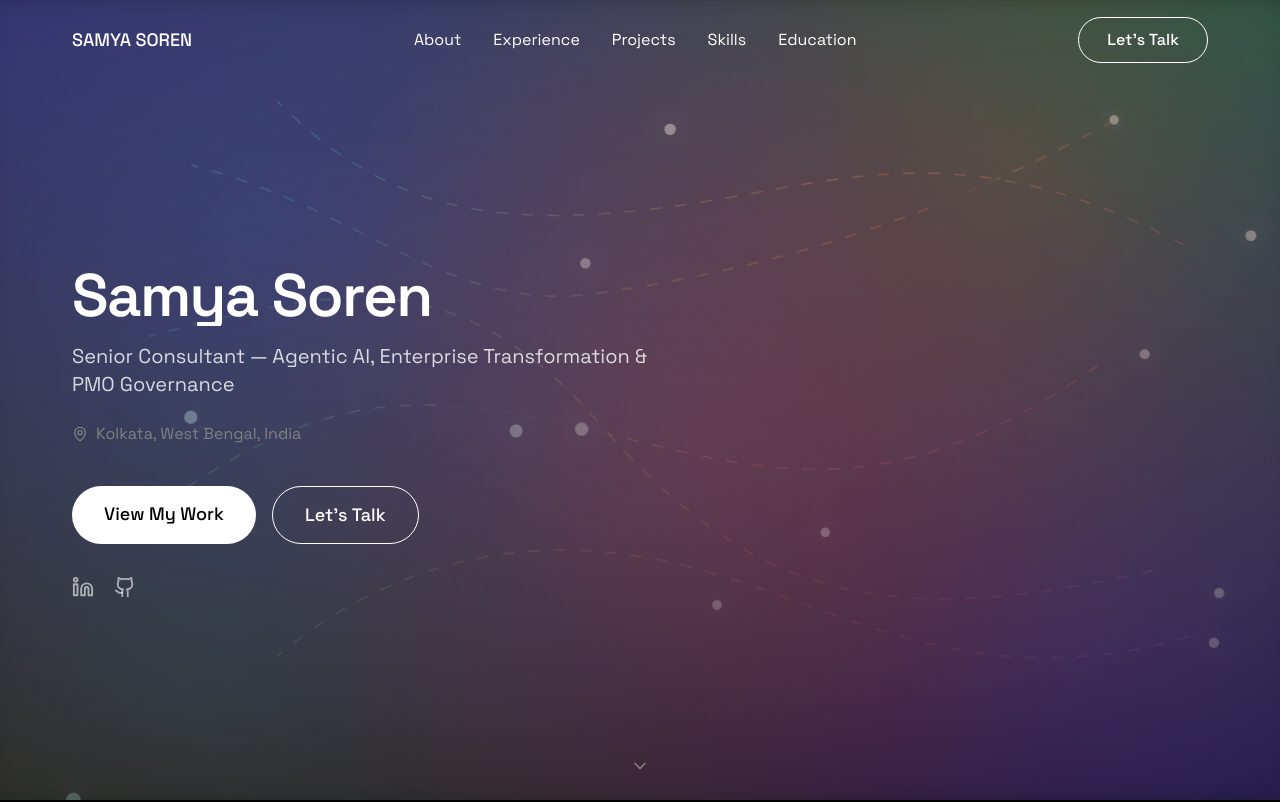
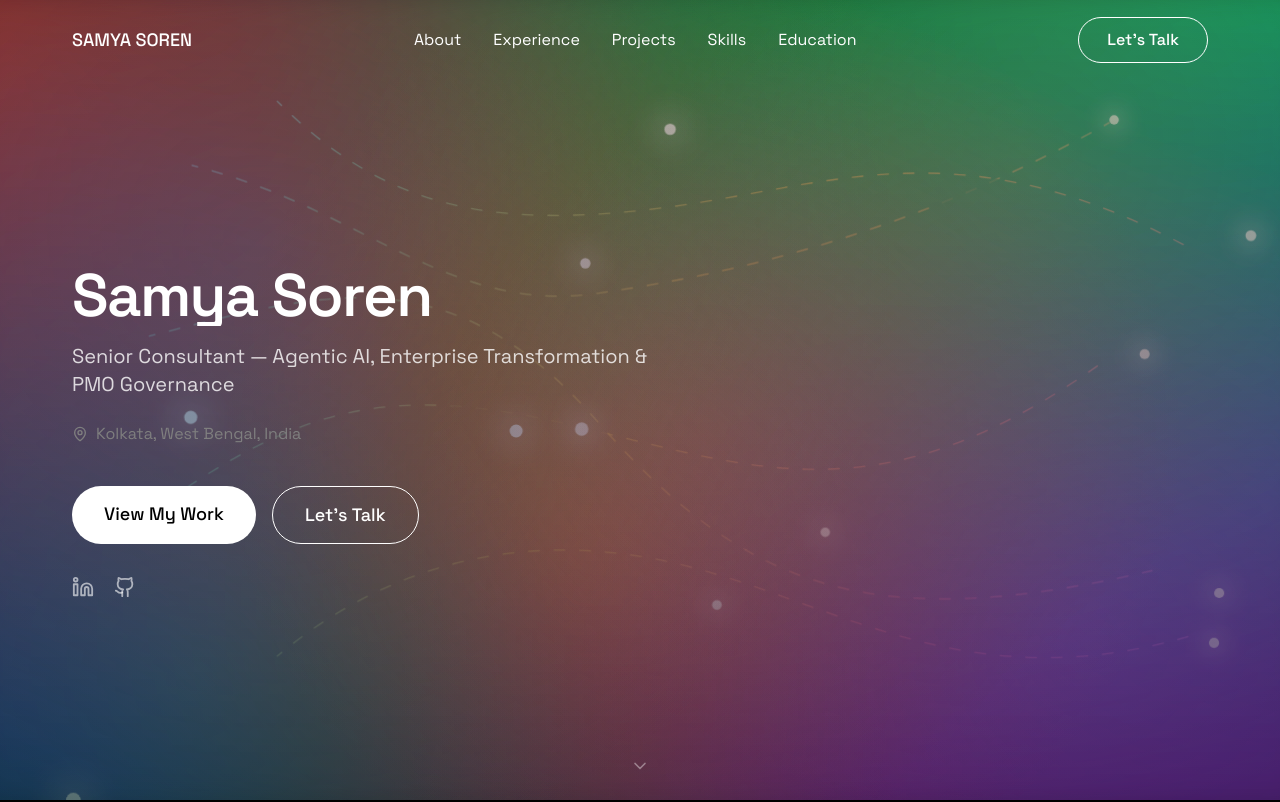
Before and after one commit to kulkid49/samya, a React (Vite) app: page / in a window 1280 px wide. Shown: the top 802 px of the page. Built offline with nearby package versions, Linux system fonts and the light colour scheme.

Commit message:
Brighten hero background palette

```diff
--- a/src/index.css
+++ b/src/index.css
@@ -87,16 +87,17 @@
 
   .hero-ai-bg {
     background:
-      radial-gradient(circle at 18% 24%, rgba(59, 93, 255, 0.55) 0%, transparent 58%),
-      radial-gradient(circle at 82% 18%, rgba(28, 195, 137, 0.48) 0%, transparent 58%),
-      radial-gradient(circle at 14% 86%, rgba(250, 144, 14, 0.52) 0%, transparent 58%),
-      radial-gradient(circle at 86% 84%, rgba(126, 67, 255, 0.5) 0%, transparent 58%),
-      radial-gradient(circle at 55% 60%, rgba(240, 48, 48, 0.46) 0%, transparent 62%),
+      linear-gradient(135deg, rgba(255, 45, 45, 0.2) 0%, rgba(33, 229, 106, 0.18) 25%, rgba(31, 123, 255, 0.18) 50%, rgba(155, 69, 255, 0.18) 75%, rgba(255, 154, 31, 0.2) 100%),
+      radial-gradient(circle at 18% 24%, rgba(255, 45, 45, 0.82) 0%, transparent 42%),
+      radial-gradient(circle at 82% 18%, rgba(33, 229, 106, 0.76) 0%, transparent 42%),
+      radial-gradient(circle at 14% 86%, rgba(31, 123, 255, 0.78) 0%, transparent 42%),
+      radial-gradient(circle at 86% 84%, rgba(155, 69, 255, 0.8) 0%, transparent 42%),
+      radial-gradient(circle at 55% 60%, rgba(255, 154, 31, 0.78) 0%, transparent 46%),
       radial-gradient(circle at 52% 48%, rgba(255, 255, 255, 0.08) 0%, transparent 62%);
     background-size: 200% 200%;
-    filter: blur(18px) saturate(1.15);
-    opacity: 0.95;
-    transform: scale(1.05);
+    filter: blur(22px) saturate(1.9) brightness(1.05);
+    opacity: 1;
+    transform: scale(1.08);
     animation: hero-ai-bg-shift 12s ease-in-out infinite alternate;
   }
 
@@ -106,7 +107,7 @@
   }
 
   .hero-ai-network {
-    opacity: 0.7;
+    opacity: 0.88;
     mix-blend-mode: screen;
   }
 
@@ -123,9 +124,11 @@
   .hero-ai-node {
     fill: rgba(255, 255, 255, 0.95);
     filter:
-      drop-shadow(0 0 10px rgba(59, 93, 255, 0.55))
-      drop-shadow(0 0 10px rgba(28, 195, 137, 0.45))
-      drop-shadow(0 0 10px rgba(240, 48, 48, 0.35));
+      drop-shadow(0 0 10px rgba(255, 45, 45, 0.65))
+      drop-shadow(0 0 10px rgba(33, 229, 106, 0.55))
+      drop-shadow(0 0 10px rgba(31, 123, 255, 0.5))
+      drop-shadow(0 0 10px rgba(155, 69, 255, 0.45))
+      drop-shadow(0 0 10px rgba(255, 154, 31, 0.45));
     transform-origin: center;
     animation: hero-ai-node-pulse 2.8s ease-in-out infinite;
   }
```
